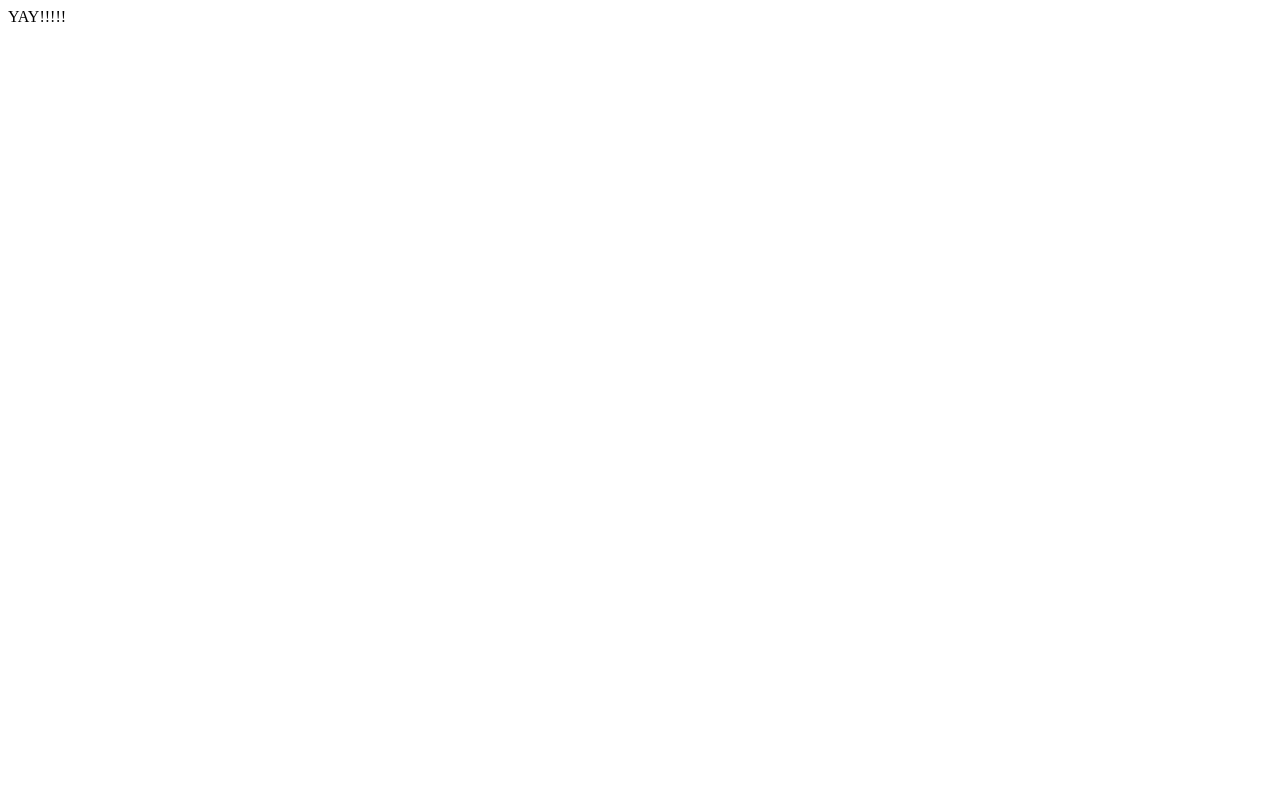
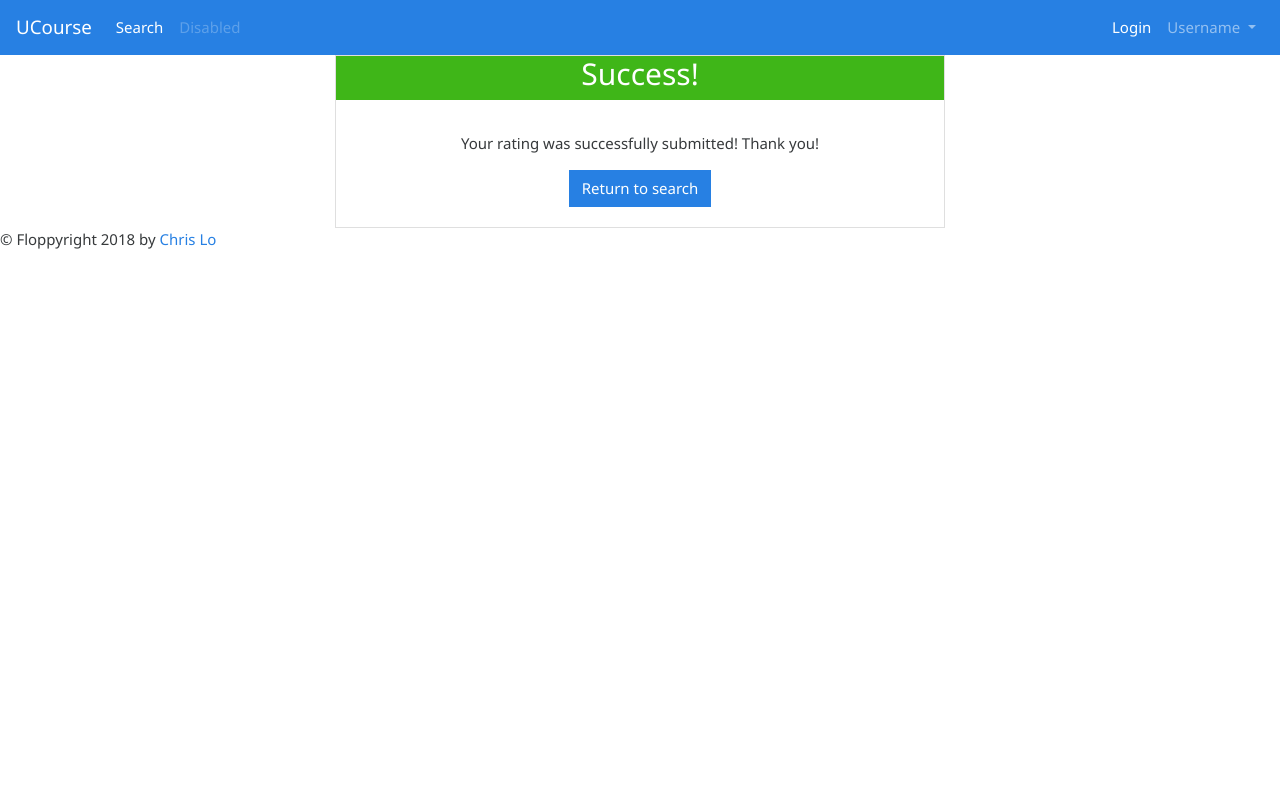
Before and after one commit to ChrisChrisLoLo/UCourse, a Django app: page /search/success in a window 1280 px wide. Before the commit the page is almost empty. Run offline with Django 3.2, Linux system fonts and the light colour scheme; some libraries are stand-ins or nearby versions.

Commit message:
Spruced up html regaurding the rating form

```diff
--- a/searchCourse/templates/searchCourse/rate_form.html
+++ b/searchCourse/templates/searchCourse/rate_form.html
@@ -15,7 +15,7 @@
                     <h2 class="text-white">Submit a rating for {{subject_id}} {{course_id}}</h2>
                 </div>
                 <div class="card-body">
-                    <h3>When rating, remember that a 5 is ideal, while a 1 is living hell</h3>
+                    <h3>When rating, remember that a 5 is ideal, while a 1 is the complete oppositel</h3>
                     <form method="post" class="form">
                         {% csrf_token %}
                         {% bootstrap_form form %}
--- a/searchCourse/templates/searchCourse/success.html
+++ b/searchCourse/templates/searchCourse/success.html
@@ -1 +1,29 @@
-YAY!!!!!
+{% extends "layout/base.html" %}
+{% block title %}Success!{% endblock %}
+{% load static %}
+{% load bootstrap4 %}
+{% block head %}
+{% endblock %}
+{% block content %}
+<div class="container-fluid">
+    <div class="row">
+        <div class="col-md-3">
+        </div>
+        <div class="col-md-6">
+            <div class="card text-center">
+                <div class="card-title bg-success">
+                    <h2 class="text-white">Success!</h2>
+                </div>
+                <div class="card-body">
+                    <p>Your rating was successfully submitted! Thank you!</p>
+                    <a href="../search" class="btn btn-primary">Return to search</a>
+                </div>
+            </div>
+        </div>
+        <div class="col-md-3">
+        </div>
+    </div>
+</div>
+{% endblock %}
+{% block js %}
+{% endblock %}
```
